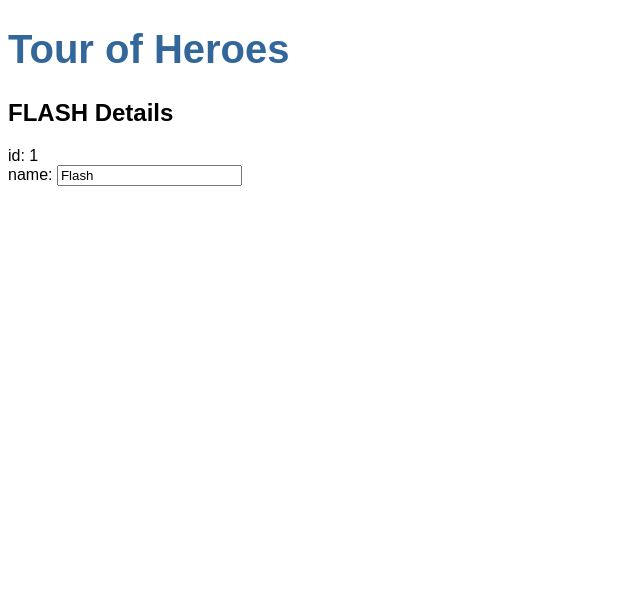
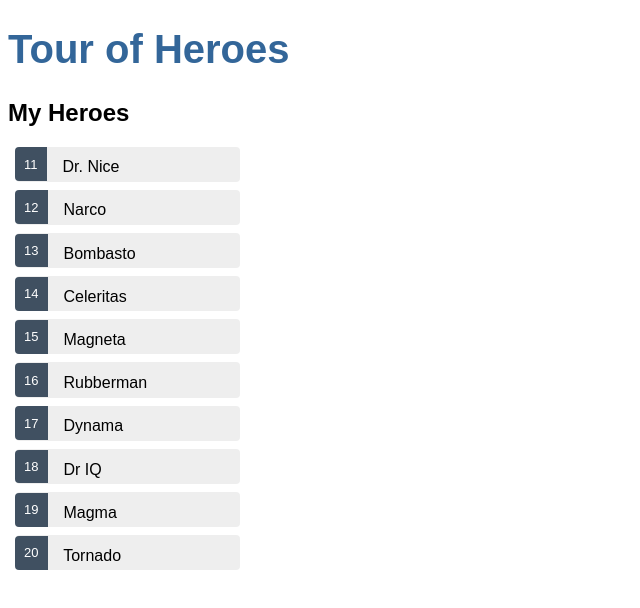
Before and after one commit to NilsNaegele/ng8-tour-of-heroes, an Angular app: page / in a window 1280 px wide. Shown: the top 608 px of the page, without its empty margins (0-640 px from the left). Built offline with nearby package versions, Linux system fonts and the light colour scheme.

Commit message:
display list

```diff
--- a/src/app/heroes/heroes.component.css
+++ b/src/app/heroes/heroes.component.css
@@ -0,0 +1,44 @@
+/* HeroesComponent's private CSS styles */
+.heroes {
+    margin: 0 0 2em 0;
+    list-style-type: none;
+    padding: 0;
+    width: 15em;
+  }
+  .heroes li {
+    cursor: pointer;
+    position: relative;
+    left: 0;
+    background-color: #EEE;
+    margin: .5em;
+    padding: .3em 0;
+    height: 1.6em;
+    border-radius: 4px;
+  }
+  .heroes li:hover {
+    color: #607D8B;
+    background-color: #DDD;
+    left: .1em;
+  }
+  .heroes li.selected {
+    background-color: #CFD8DC;
+    color: white;
+  }
+  .heroes li.selected:hover {
+    background-color: #BBD8DC;
+    color: white;
+  }
+  .heroes .badge {
+    display: inline-block;
+    font-size: small;
+    color: white;
+    padding: 0.8em 0.7em 0 0.7em;
+    background-color:#405061;
+    line-height: 1em;
+    position: relative;
+    left: -1px;
+    top: -4px;
+    height: 1.8em;
+    margin-right: .8em;
+    border-radius: 4px 0 0 4px;
+  }
--- a/src/app/heroes/heroes.component.html
+++ b/src/app/heroes/heroes.component.html
@@ -1,7 +1,16 @@
-<h2>{{ hero.name | uppercase }} Details</h2>
-<div><span>id: </span>{{ hero.id }}</div>
-<div>
-    <label>name:
-        <input [(ngModel)]="hero.name" placeholder="name">
-    </label>
+<h2>My Heroes</h2>
+<ul class="heroes">
+    <li *ngFor="let hero of heroes" (click)="onSelect(hero)"
+        [class.selected]="hero === selectedHero">
+        <span class="badge">{{ hero.id }}</span> {{ hero.name }}
+    </li>
+</ul>
+<div *ngIf="selectedHero">
+        <h2>{{ selectedHero.name | uppercase }} Details</h2>
+        <div><span>id: </span>{{ selectedHero.id }}</div>
+        <div>
+            <label>name:
+                <input [(ngModel)]="selectedHero.name" placeholder="name">
+            </label>
+        </div>
 </div>
--- a/src/app/heroes/heroes.component.ts
+++ b/src/app/heroes/heroes.component.ts
@@ -1,5 +1,6 @@
 import { Component, OnInit } from '@angular/core';
 import { Hero } from '../hero';
+import { HEROES } from '../mock-heroes';
 
 @Component({
   selector: 'app-heroes',
@@ -7,10 +8,13 @@
   styleUrls: ['./heroes.component.css']
 })
 export class HeroesComponent implements OnInit {
-  hero: Hero = {
-    id: 1,
-    name: 'Flash'
-  };
+  selectedHero: Hero;
+
+  heroes = HEROES;
+
+  onSelect(hero: Hero): void {
+    this.selectedHero = hero;
+  }
 
   constructor() { }
 
--- /dev/null
+++ b/src/app/mock-heroes.ts
@@ -0,0 +1,15 @@
+import { Hero } from './hero';
+
+
+export const HEROES: Hero[] = [
+    { id: 11, name: 'Dr. Nice' },
+    { id: 12, name: 'Narco' },
+    { id: 13, name: 'Bombasto' },
+    { id: 14, name: 'Celeritas' },
+    { id: 15, name: 'Magneta' },
+    { id: 16, name: 'Rubberman' },
+    { id: 17, name: 'Dynama' },
+    { id: 18, name: 'Dr IQ' },
+    { id: 19, name: 'Magma' },
+    { id: 20, name: 'Tornado' }
+];
```
